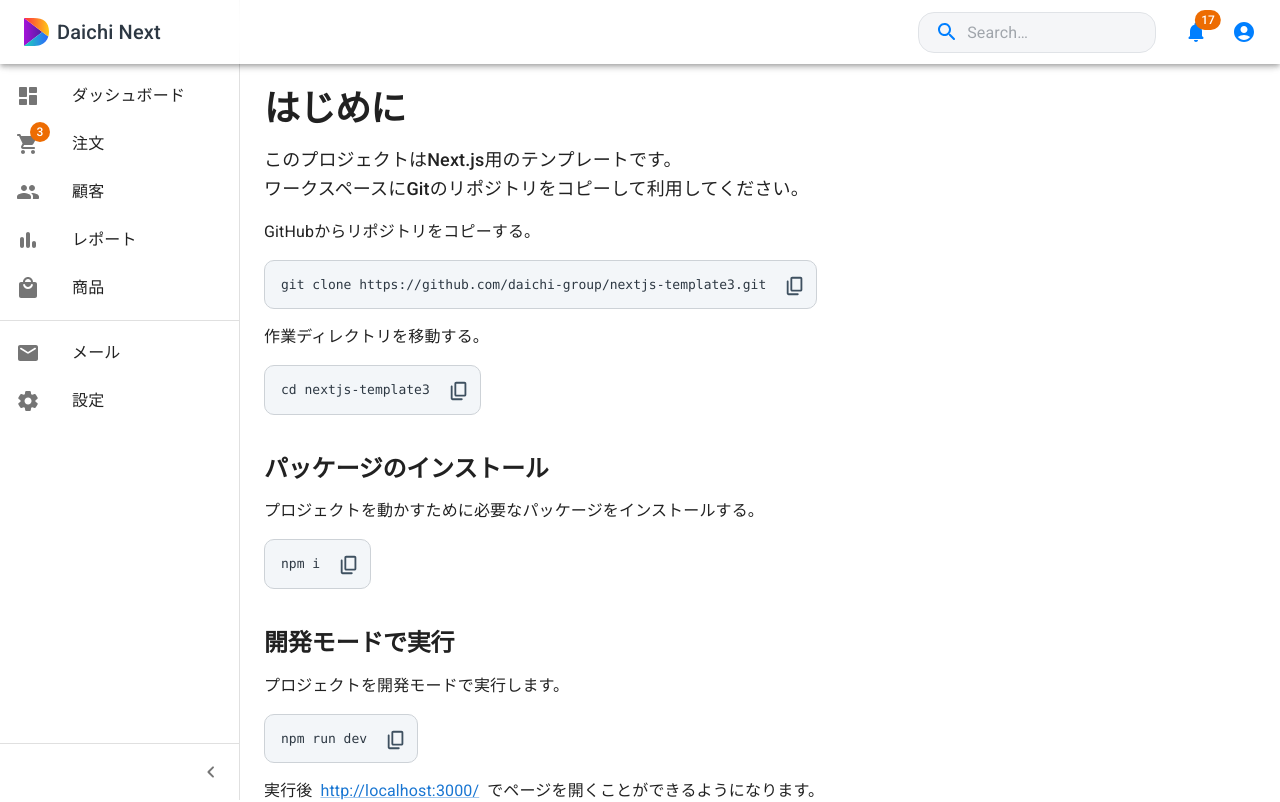
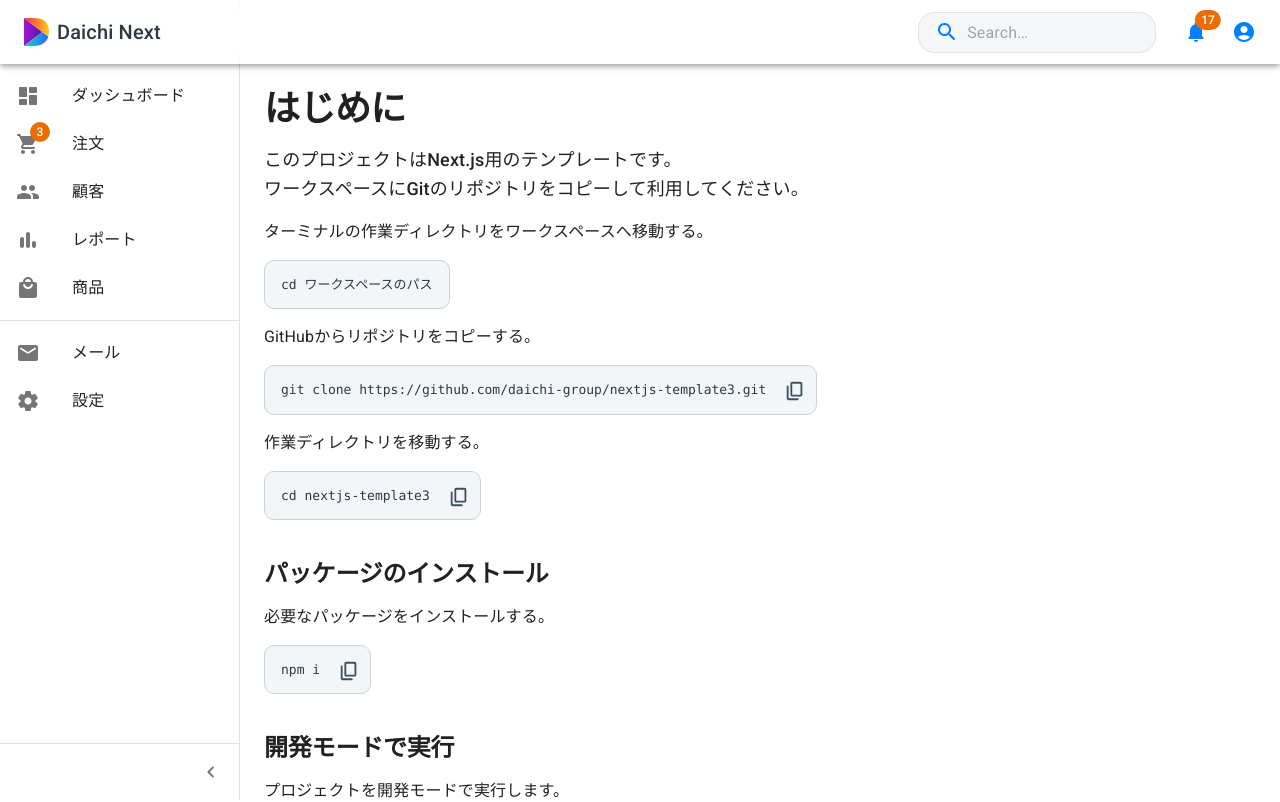
Before and after one commit to eqs-tagami/tech-ac-shoto, a Next.js app: page / in a window 1280 px wide. Shown: the top 802 px of the page. Built offline with nearby package versions, Linux system fonts and the light colour scheme.

Commit message:
微修正

```diff
--- a/pages/index.tsx
+++ b/pages/index.tsx
@@ -30,6 +30,14 @@ const Page: NextPage = () => {
           ワークスペースにGitのリポジトリをコピーして利用してください。
         </Typography>
         <Typography paragraph>
+          ターミナルの作業ディレクトリをワークスペースへ移動する。
+        </Typography>
+        <Typography paragraph>
+          <CodeButton>
+            cd ワークスペースのパス
+          </CodeButton>
+        </Typography>
+        <Typography paragraph>
           GitHubからリポジトリをコピーする。
         </Typography>
         <Typography paragraph>
@@ -49,7 +57,7 @@ const Page: NextPage = () => {
           パッケージのインストール
         </Typography>
         <Typography paragraph>
-          プロジェクトを動かすために必要なパッケージをインストールする。
+          必要なパッケージをインストールする。
         </Typography>
         <Typography paragraph>
           <CodeButton copy>
```
Also changed, not shown: 1 other file (tests, documents, lock files or other folders).
